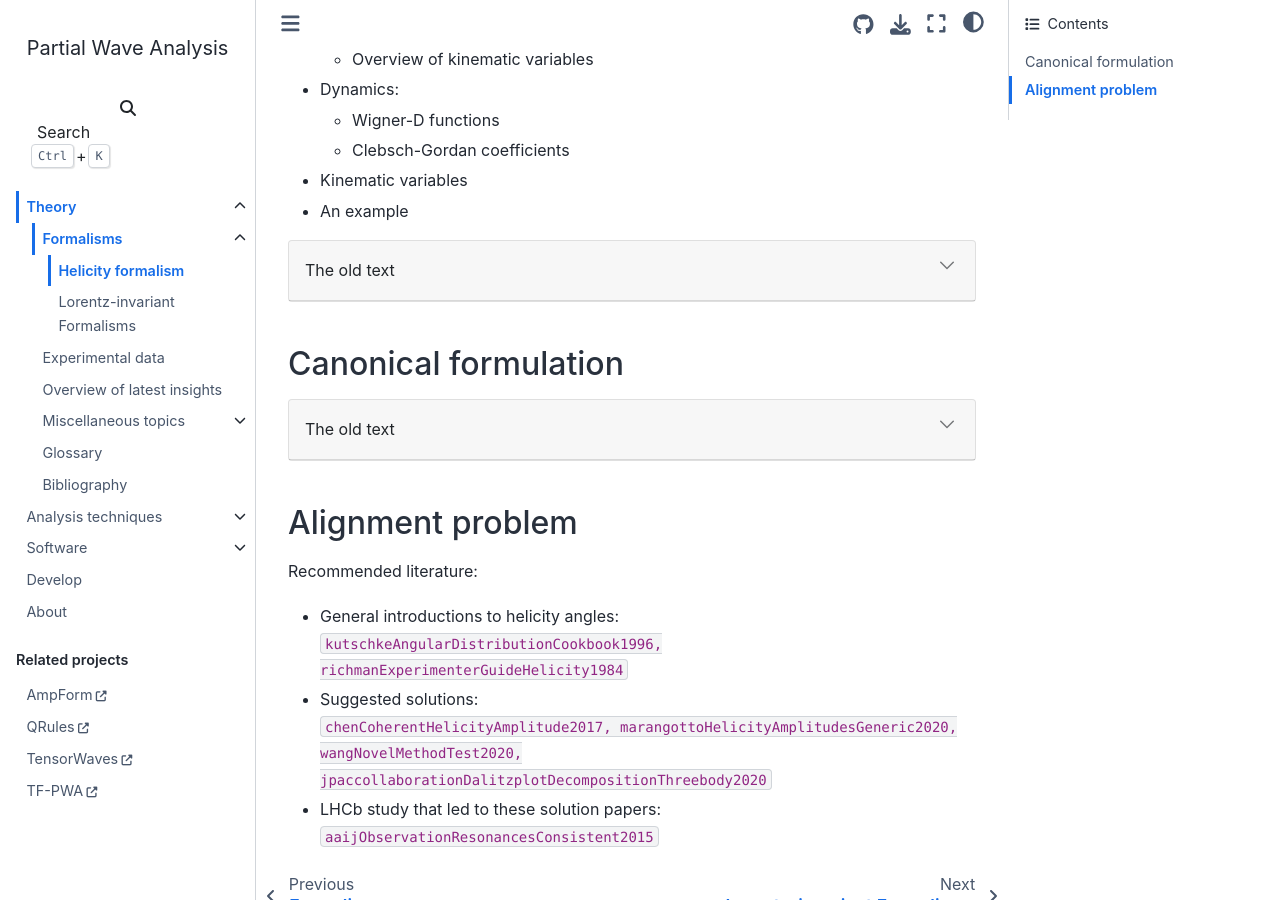
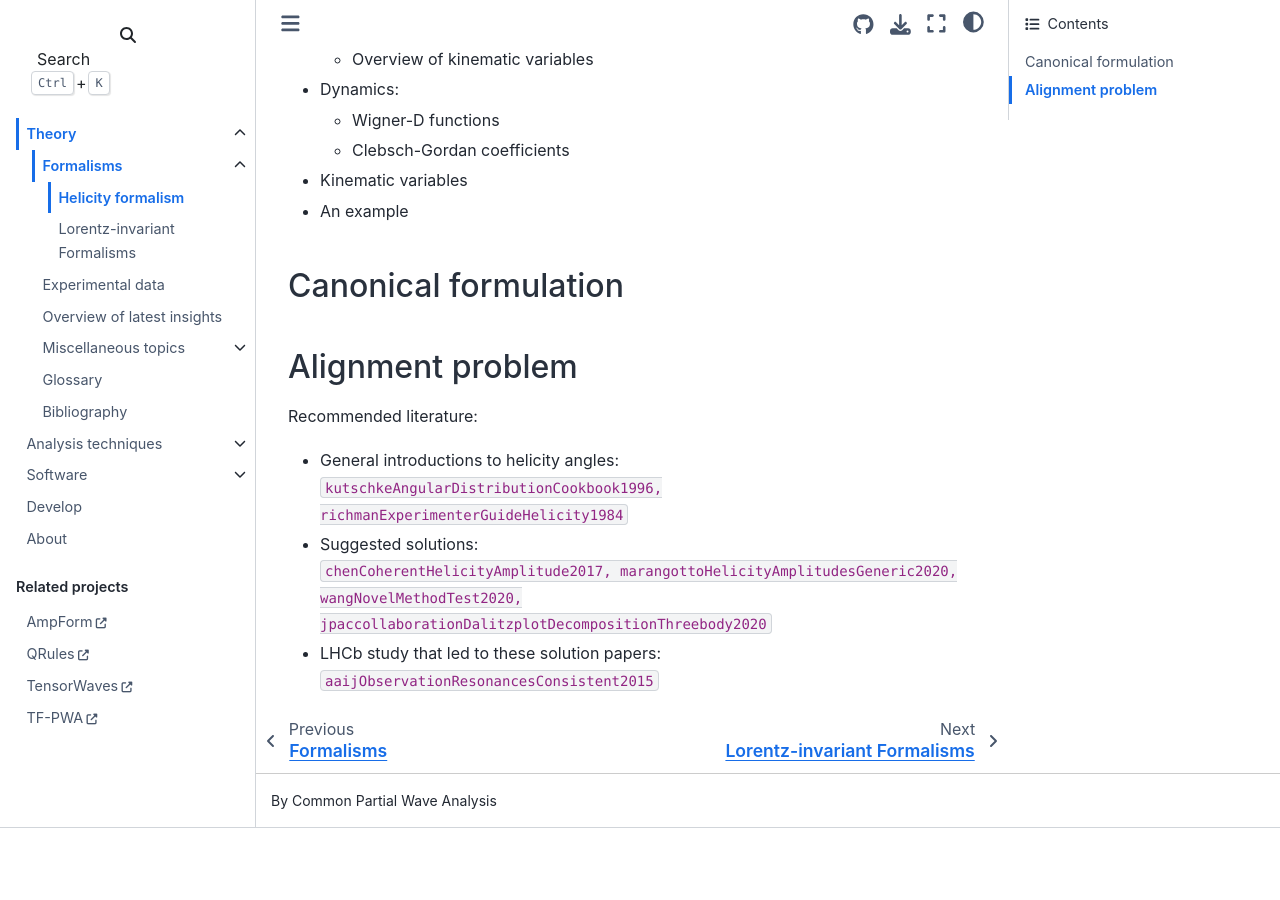
Before and after one commit to ComPWA/PWA-pages, a Sphinx documentation site: the page built from docs/theory/formalisms/helicity.md, in a window 1280 px wide and 900 px high, scrolled down 450 px. Built offline with Sphinx 7.4.7 and the Sphinx Book theme 1.1.4, drawn with Linux system fonts in a browser that asks for light colours; pages that are not in the unit, such as notebooks, are missing from menus; cross-references to code outside the pages are shown as plain code; after the commit the page ends 1278 px from its top, so only the background shows below that.

Commit message:
docs: comment out old text

```diff
--- a/docs/theory/formalisms/helicity.md
+++ b/docs/theory/formalisms/helicity.md
@@ -28,9 +28,7 @@ These pages and are **under development**.
 - Kinematic variables
 - An example
 
-:::{dropdown} The old text
-
-Two particle states are the key element here. With these one can construct
+<!-- Two particle states are the key element here. With these one can construct
 states of total spin $J$ and projection $M$.
 
 The probability amplitude of a state with spin J and projection M decaying into
@@ -61,15 +59,11 @@ what part in the equation. So we would refer in the Doxygen docs to
 
 - the phase space element calculations?
 
-[IntensityBuilderXML](https://compwa.github.io/ComPWA/classComPWA_1_1Physics_1_1IntensityBuilderXML.html)
-
-:::
+[IntensityBuilderXML](https://compwa.github.io/ComPWA/classComPWA_1_1Physics_1_1IntensityBuilderXML.html) -->
 
 ## Canonical formulation
 
-:::{dropdown} The old text
-
-The canonical formalism gives access to the orbital angular momentum $L$ and
+<!-- The canonical formalism gives access to the orbital angular momentum $L$ and
 the coupled Spin $S$ arising from a two particle state.
 
 There is a simple connection between the two formalism. Show that here
@@ -77,9 +71,7 @@ There is a simple connection between the two formalism. Show that here
 This expression is simply inserted into equation () and that is it!
 
 The choice of the formalism depends on the physics process being analyzed. Give
-an example here.
-
-:::
+an example here. -->
 
 ## Alignment problem
 
```
Also changed, not shown: docs/theory/introduction.ipynb.
